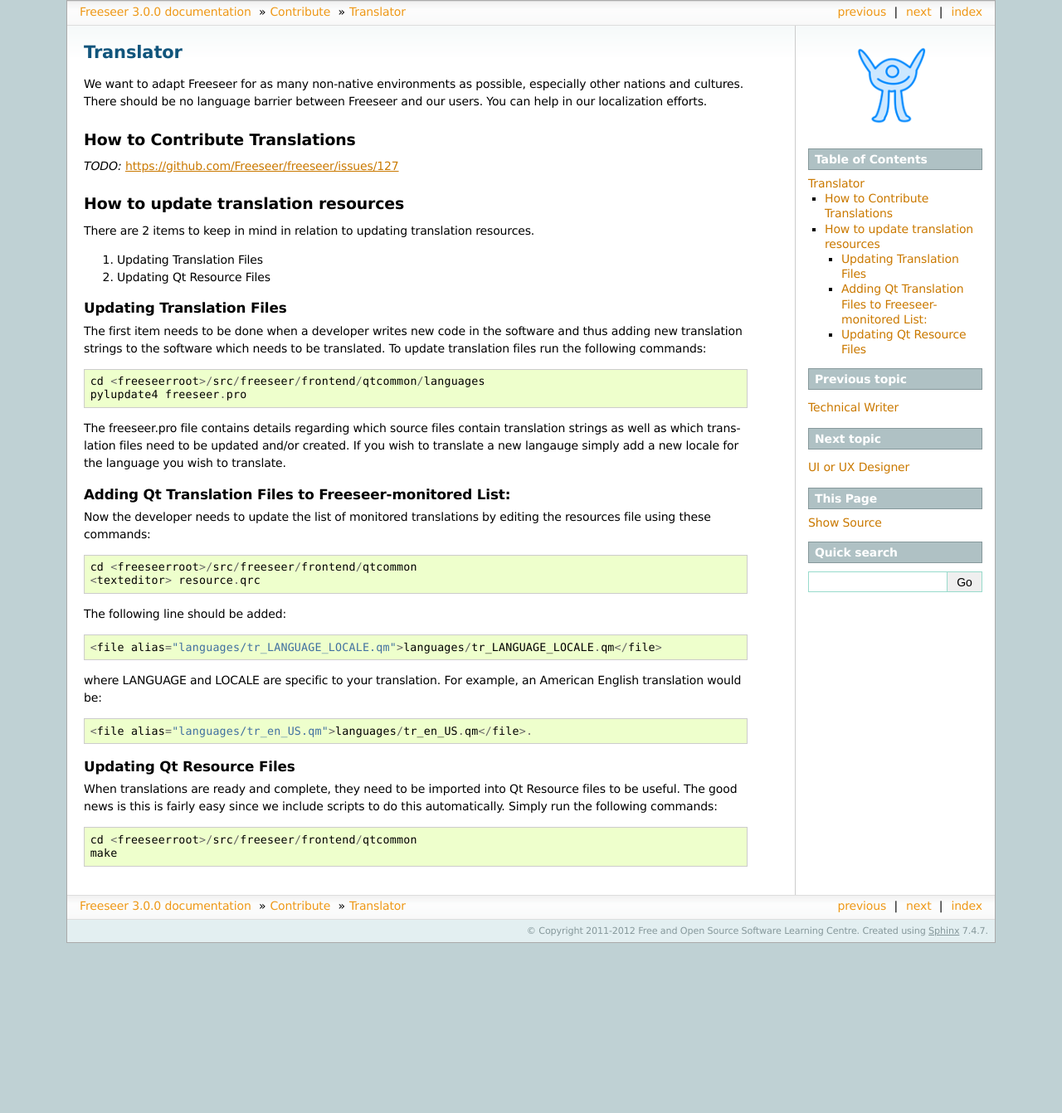
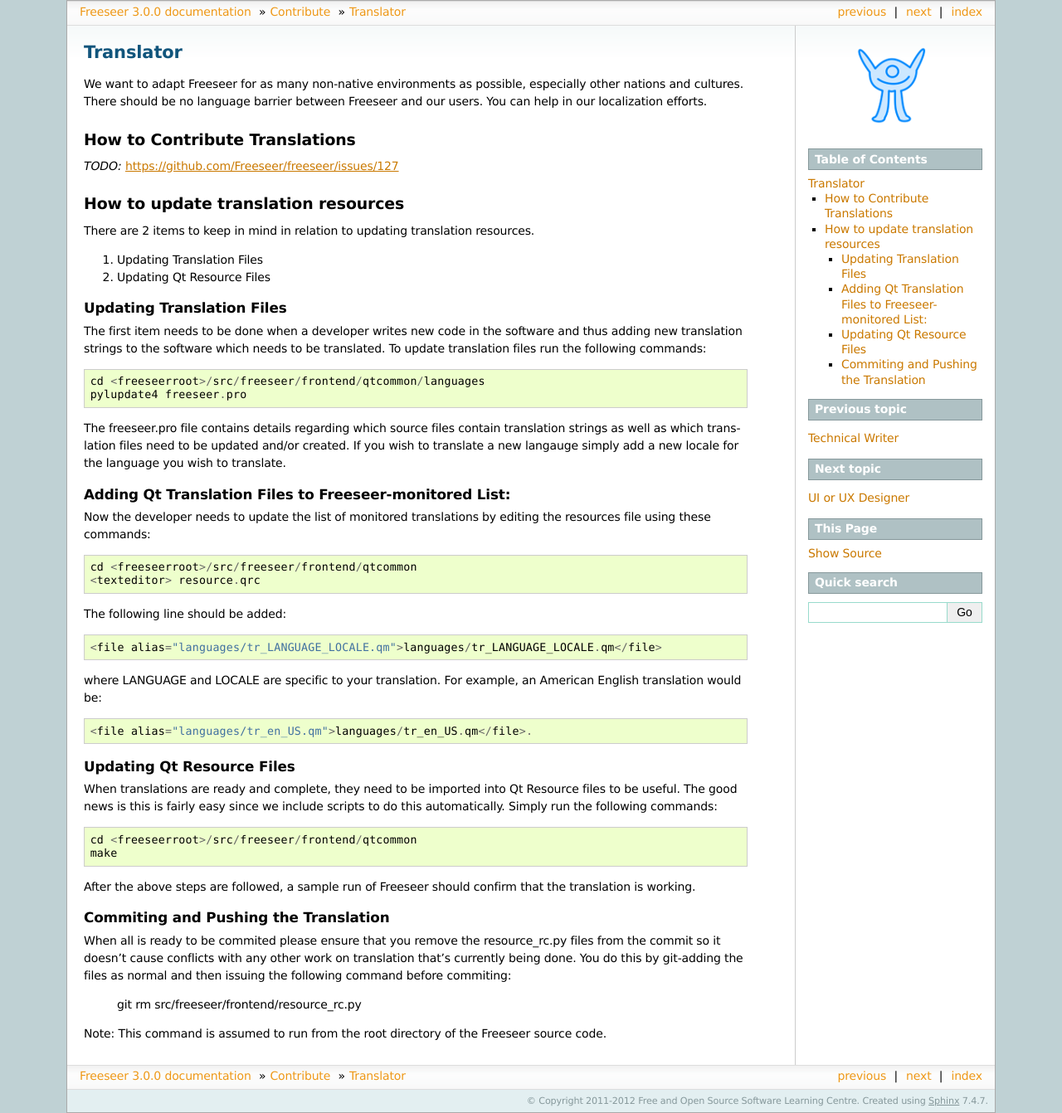
Before and after one commit to Freeseer/freeseer, a Sphinx documentation site: the page built from source/contribute/translation.rst, in a window 1280 px wide. Shown: the whole page at 83% size. Built offline with Sphinx 7.4.7, drawn with Linux system fonts in a browser that asks for light colours; before the commit the page ends 1137 px from its top, so only the background shows below that.

Commit message:
Added a note about not pushing the resource_rc.py.

```diff
--- a/source/contribute/translation.rst
+++ b/source/contribute/translation.rst
@@ -59,3 +59,17 @@ following commands::
 
    cd <freeseerroot>/src/freeseer/frontend/qtcommon
    make
+
+After the above steps are followed, a sample run of Freeseer should confirm that the translation is working.
+
+
+Commiting and Pushing the Translation
+^^^^^^^^^^^^^^^^^^^^^^^^^^^^^^^^^^^^^
+
+When all is ready to be commited please ensure that you remove the resource_rc.py files from the commit so it doesn't
+cause conflicts with any other work on translation that's currently being done. You do this by git-adding the files as
+normal and then issuing the following command before commiting:
+
+   git rm src/freeseer/frontend/resource_rc.py
+
+Note: This command is assumed to run from the root directory of the Freeseer source code.
```
